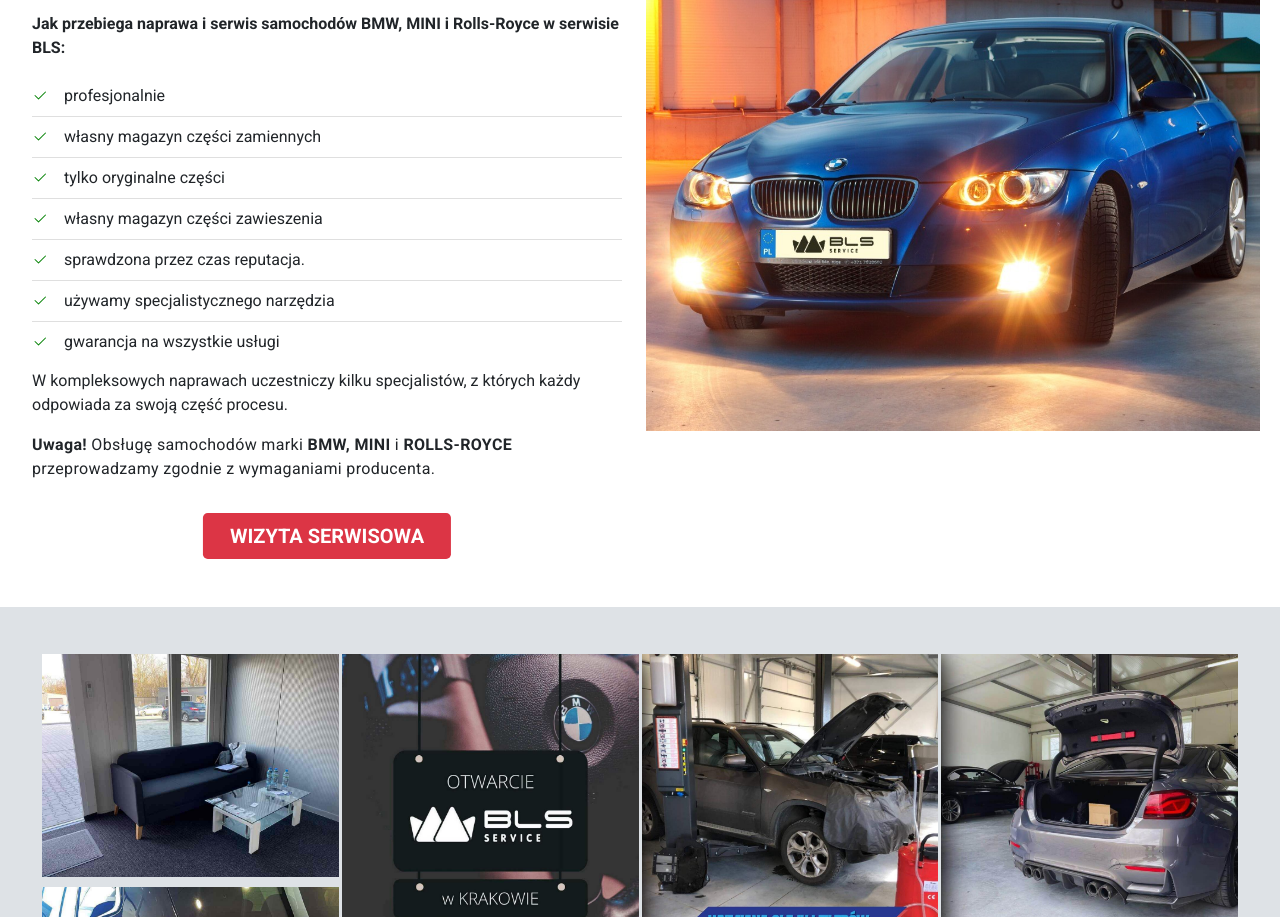
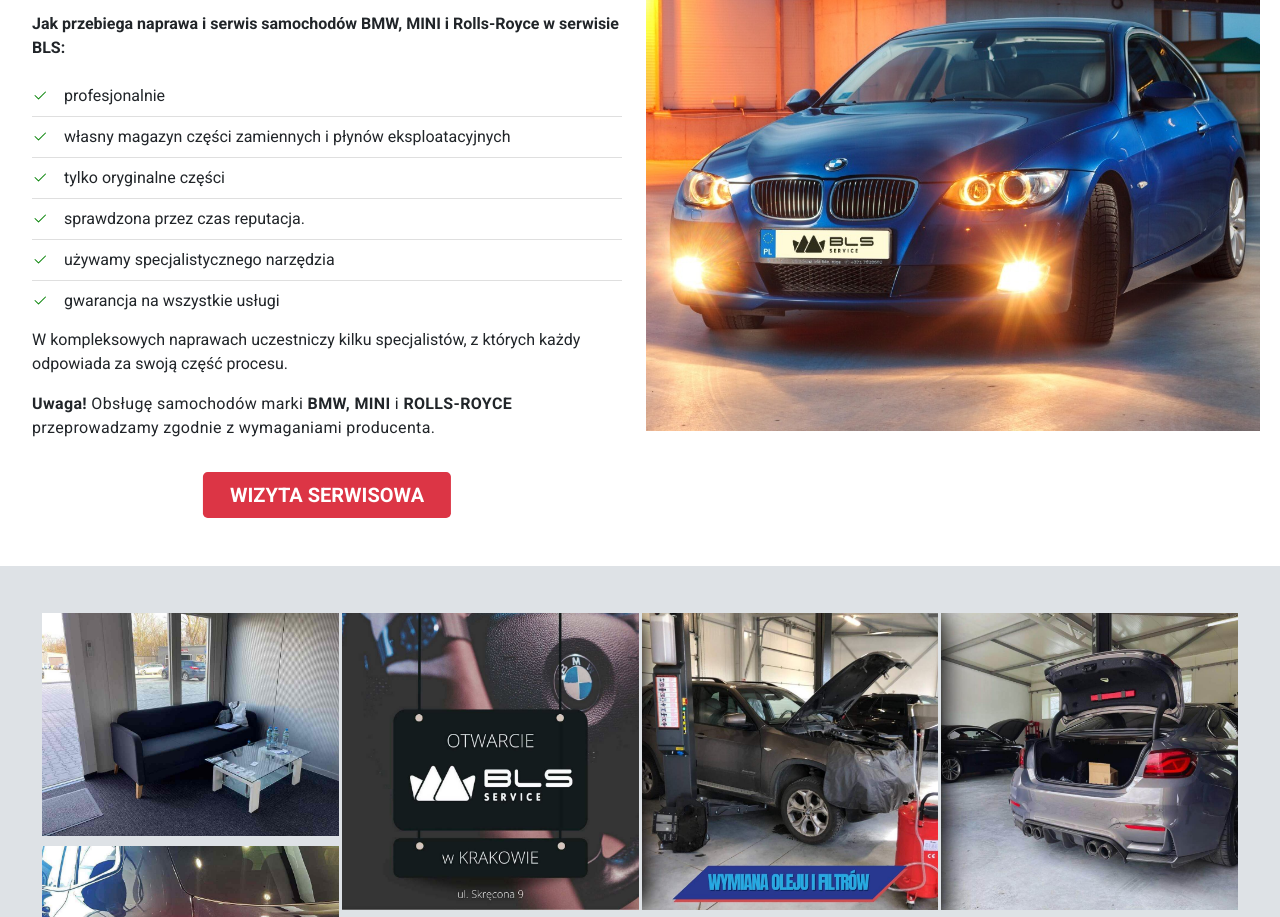
Before and after one commit to stevarkmidav/BLSService, a website: page src/index.html in a window 1280 px wide. Shown: the part 1051-1968 px from the top of the page. Drawn offline with nearby package versions, Linux system fonts and the light colour scheme; some packages are replaced by stand-ins of ours; files that its build step writes are made by us from their sources; a script that the page names is missing; files whose address does not match are found by name.

Commit message:
fix text

```diff
--- a/src/index.html
+++ b/src/index.html
@@ -153,9 +153,8 @@
                     </h3>
                     <ul class="about__list">
                         <li class="about__list__item">profesjonalnie</li>
-                        <li class="about__list__item">własny magazyn części zamiennych</li>
+                        <li class="about__list__item">własny magazyn części zamiennych i płynów eksploatacyjnych</li>
                         <li class="about__list__item">tylko oryginalne części</li>
-                        <li class="about__list__item">własny magazyn części zawieszenia</li>
                         <li class="about__list__item">sprawdzona przez czas reputacja.</li>
                         <li class="about__list__item">używamy specjalistycznego narzędzia</li>
                         <li class="about__list__item">gwarancja na wszystkie usługi</li>
```
Also changed, not shown: dist/index.html.
